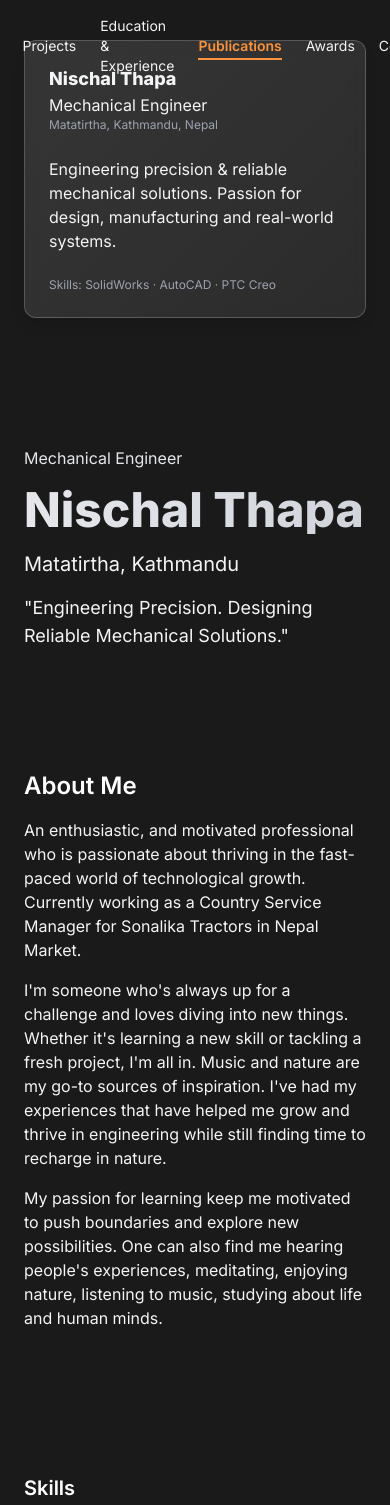
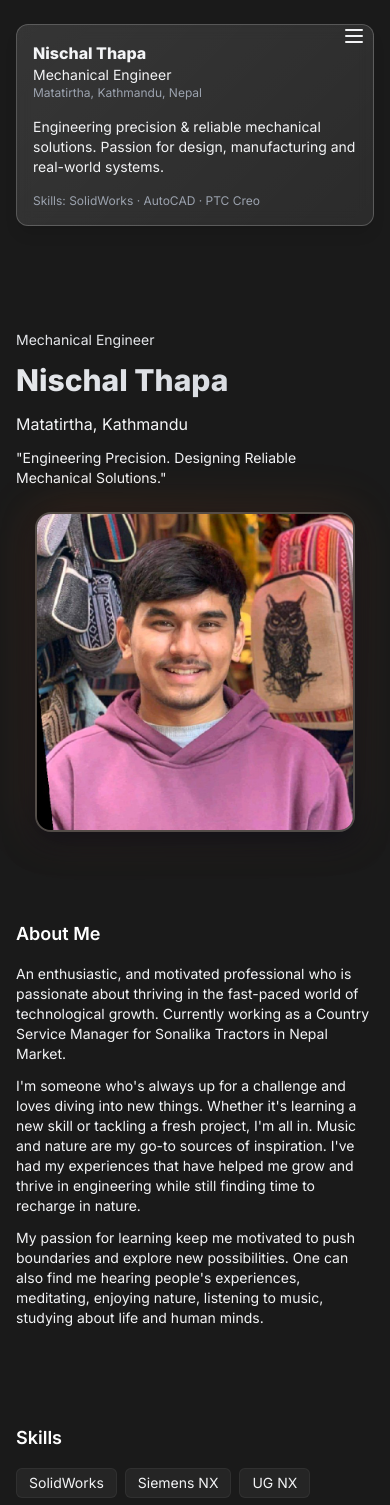
Before and after one commit to Yakuuuuuu/pureey, a React (Vite) app: page / in a window 390 px wide. Shown: the top 1505 px of the page. Built offline with nearby package versions, Linux system fonts and the light colour scheme.

Commit message:
Update components and pages

```diff
--- a/src/components/About.tsx
+++ b/src/components/About.tsx
@@ -3,17 +3,17 @@ import { motion } from 'framer-motion'
 
 export default function About(){
   return (
-    <section id="about" className="py-12">
+    <section id="about" className="py-8 sm:py-12">
       <motion.h2
         initial={{ opacity: 0, y: 20 }}
         whileInView={{ opacity: 1, y: 0 }}
         viewport={{ once: true }}
         transition={{ duration: 0.5 }}
-        className="text-2xl font-semibold mb-4"
+        className="text-lg sm:text-xl md:text-2xl font-semibold mb-4"
       >
         About Me
       </motion.h2>
-      <div className="text-gray-100 space-y-4">
+      <div className="text-sm sm:text-base text-gray-100 space-y-3 sm:space-y-4">
         <p>An enthusiastic, and motivated professional who is passionate about thriving in the fast-paced world of technological growth. Currently working as a Country Service Manager for Sonalika Tractors in Nepal Market.</p>
 
         <p>I'm someone who's always up for a challenge and loves diving into new things. Whether it's learning a new skill or tackling a fresh project, I'm all in. Music and nature are my go-to sources of inspiration. I've had my experiences that have helped me grow and thrive in engineering while still finding time to recharge in nature.</p>
--- a/src/components/EducationExperience.tsx
+++ b/src/components/EducationExperience.tsx
@@ -79,31 +79,6 @@ const allExperience = [
       'Assisted in handing the After Sales Support for Asia Market with coordination with various operation teams',
       'Gained experience in Service Issue Diagnosis, Spare Parts Operations and International Business Operations'
     ]
-  },
-  {
-    title: 'Engineering Intern',
-    company: 'Nebico Pvt. Ltd.',
-    location: 'Balaju Industrial District, Balaju, Kathmandu, Nepal',
-    dates: 'Jan 2022 - Mar 2022 · 3 mos',
-    year: '2022',
-    responsibilities: [
-      'Optimized installation and trials for new machinery in the production house',
-      'Addressed technical and engineering issues and performed regular supervision and maintenance with industry protocols',
-      'Designed and manufactured machine components for production improvement'
-    ]
-  },
-  {
-    title: 'Undergraduate Research Assistant',
-    company: 'Manav Rachna International Institute of Research & Studies',
-    location: 'Faridabad, Haryana, India',
-    dates: 'Aug 2020 - Dec 2021 · 1 yr 5 mos',
-    year: '2021',
-    responsibilities: [
-      'Conducted literature reviews and gathered data through reviews and experiments',
-      'Performed laboratory experiments and maintained detailed records',
-      'Managed references and citations, to create bibliographies and ensure accurate referencing in research publications',
-      'Assisted in the preparation of research reports, manuscripts, or presentations, and contributing to scientific papers or conference presentations based on the research findings'
-    ]
   }
 ]
 
@@ -112,7 +87,7 @@ export default function EducationExperience() {
   const [selectedExperience, setSelectedExperience] = useState<number>(0)
 
   return (
-    <section id="education-experience" className="py-12 space-y-16">
+    <section id="education-experience" className="py-8 sm:py-12 space-y-12 sm:space-y-16">
       {/* Education Section */}
       <div>
         <motion.h3
@@ -120,19 +95,19 @@ export default function EducationExperience() {
           whileInView={{ opacity: 1, y: 0 }}
           viewport={{ once: true }}
           transition={{ duration: 0.5 }}
-          className="text-xl font-semibold mb-8"
+          className="text-lg sm:text-xl font-semibold mb-6 sm:mb-8"
         >
           Education
         </motion.h3>
 
-        <div className="flex flex-col md:flex-row gap-8">
+        <div className="flex flex-col lg:flex-row gap-6 sm:gap-8">
           {/* Left: Selectable Education Titles */}
-          <div className="md:w-80 flex-shrink-0">
-            <div className="relative pl-8">
+          <div className="lg:w-80 flex-shrink-0">
+            <div className="relative pl-6 sm:pl-8">
               {/* Vertical line */}
               <div className="absolute left-0 top-0 bottom-0 w-0.5 bg-gradient-to-b from-orange-400/50 via-orange-400/30 to-transparent" />
 
-              <div className="space-y-4">
+              <div className="space-y-3 sm:space-y-4">
                 {allEducation.map((edu, index) => {
                   const isActive = selectedEducation === index
                   return (
@@ -143,7 +118,7 @@ export default function EducationExperience() {
                       whileInView={{ opacity: 1, x: 0 }}
                       viewport={{ once: true }}
                       transition={{ duration: 0.3, delay: index * 0.1 }}
-                      className={`relative w-full text-left p-4 rounded-lg transition-all ${
+                      className={`relative w-full text-left p-3 sm:p-4 rounded-lg transition-all ${
                         isActive
                           ? 'bg-white/5 border border-orange-400/50 shadow-[0_0_20px_rgba(251,146,60,0.2)]'
                           : 'bg-white/3 border border-white/10 hover:bg-white/4 hover:border-orange-400/30'
@@ -152,7 +127,7 @@ export default function EducationExperience() {
                       whileTap={{ scale: 0.98 }}
                     >
                       {/* Timeline dot */}
-                      <div className={`absolute -left-8 top-1/2 -translate-y-1/2 w-3 h-3 rounded-full border-2 transition-all ${
+                      <div className={`absolute -left-6 sm:-left-8 top-1/2 -translate-y-1/2 w-3 h-3 rounded-full border-2 transition-all ${
                         isActive
                           ? 'bg-orange-400 border-orange-400 shadow-[0_0_10px_rgba(251,146,60,0.5)]'
                           : 'bg-[#1a1a1a] border-orange-400/50'
@@ -177,12 +152,12 @@ export default function EducationExperience() {
             initial={{ opacity: 0, x: 20 }}
             animate={{ opacity: 1, x: 0 }}
             transition={{ duration: 0.3 }}
-            className="flex-1 bg-white/3 p-6 rounded-lg glass border border-white/10"
+            className="flex-1 bg-white/3 p-4 sm:p-6 rounded-lg glass border border-white/10"
           >
             {allEducation[selectedEducation] && (
-              <div className="space-y-4">
+              <div className="space-y-3 sm:space-y-4">
                 <div>
-                  <div className="font-semibold text-lg text-orange-400 mb-1">
+                  <div className="font-semibold text-base sm:text-lg text-orange-400 mb-1">
                     {allEducation[selectedEducation].degree}
                   </div>
                   <div className="text-sm text-gray-300 mt-1">
@@ -232,19 +207,19 @@ export default function EducationExperience() {
           whileInView={{ opacity: 1, y: 0 }}
           viewport={{ once: true }}
           transition={{ duration: 0.5 }}
-          className="text-xl font-semibold mb-8"
+          className="text-lg sm:text-xl font-semibold mb-6 sm:mb-8"
         >
           Experience
         </motion.h3>
 
-        <div className="flex flex-col md:flex-row gap-8">
+        <div className="flex flex-col lg:flex-row gap-6 sm:gap-8">
           {/* Left: Selectable Experience Titles */}
-          <div className="md:w-80 flex-shrink-0">
-            <div className="relative pl-8">
+          <div className="lg:w-80 flex-shrink-0">
+            <div className="relative pl-6 sm:pl-8">
               {/* Vertical line */}
               <div className="absolute left-0 top-0 bottom-0 w-0.5 bg-gradient-to-b from-orange-400/50 via-orange-400/30 to-transparent" />
 
-              <div className="space-y-4">
+              <div className="space-y-3 sm:space-y-4">
                 {allExperience.map((exp, index) => {
                   const isActive = selectedExperience === index
                   return (
@@ -255,7 +230,7 @@ export default function EducationExperience() {
                       whileInView={{ opacity: 1, x: 0 }}
                       viewport={{ once: true }}
                       transition={{ duration: 0.3, delay: index * 0.1 }}
-                      className={`relative w-full text-left p-4 rounded-lg transition-all ${
+                      className={`relative w-full text-left p-3 sm:p-4 rounded-lg transition-all ${
                         isActive
                           ? 'bg-white/5 border border-orange-400/50 shadow-[0_0_20px_rgba(251,146,60,0.2)]'
                           : 'bg-white/3 border border-white/10 hover:bg-white/4 hover:border-orange-400/30'
@@ -264,7 +239,7 @@ export default function EducationExperience() {
                       whileTap={{ scale: 0.98 }}
                     >
                       {/* Timeline dot */}
-                      <div className={`absolute -left-8 top-1/2 -translate-y-1/2 w-3 h-3 rounded-full border-2 transition-all ${
+                      <div className={`absolute -left-6 sm:-left-8 top-1/2 -translate-y-1/2 w-3 h-3 rounded-full border-2 transition-all ${
                         isActive
                           ? 'bg-orange-400 border-orange-400 shadow-[0_0_10px_rgba(251,146,60,0.5)]'
                           : 'bg-[#1a1a1a] border-orange-400/50'
@@ -289,12 +264,12 @@ export default function EducationExperience() {
             initial={{ opacity: 0, x: 20 }}
             animate={{ opacity: 1, x: 0 }}
             transition={{ duration: 0.3 }}
-            className="flex-1 bg-white/3 p-6 rounded-lg glass border border-white/10"
+            className="flex-1 bg-white/3 p-4 sm:p-6 rounded-lg glass border border-white/10"
           >
             {allExperience[selectedExperience] && (
-              <div className="space-y-4">
+              <div className="space-y-3 sm:space-y-4">
                 <div>
-                  <div className="font-semibold text-lg text-orange-400 mb-1">
+                  <div className="font-semibold text-base sm:text-lg text-orange-400 mb-1">
                     {allExperience[selectedExperience].title}
                   </div>
                   <div className="text-sm text-gray-300 mt-1">
@@ -309,7 +284,7 @@ export default function EducationExperience() {
                 </div>
 
                 {allExperience[selectedExperience].responsibilities && allExperience[selectedExperience].responsibilities.length > 0 && (
-                  <div className="pt-4 border-t border-white/10 space-y-2">
+                  <div className="pt-3 sm:pt-4 border-t border-white/10 space-y-2">
                     {allExperience[selectedExperience].responsibilities.map((resp, idx) => (
                       <div key={idx} className="text-sm text-gray-100 leading-relaxed">
                         • {resp}
--- a/src/components/Footer.tsx
+++ b/src/components/Footer.tsx
@@ -4,8 +4,8 @@ export default function Footer(){
   const currentYear = new Date().getFullYear()
 
   return (
-    <footer className="py-8 text-center text-base text-gray-200 border-t border-white/15 mt-12">
-      <div className="max-w-7xl mx-auto px-6">
+    <footer className="py-6 sm:py-8 text-center text-sm sm:text-base text-gray-200 border-t border-white/15 mt-8 sm:mt-12">
+      <div className="max-w-7xl mx-auto px-4 sm:px-6">
         <div>© {currentYear} Nischal Thapa – Mechanical Engineer</div>
       </div>
     </footer>
--- a/src/components/Hero.tsx
+++ b/src/components/Hero.tsx
@@ -4,19 +4,19 @@ import profileImage from '../assets/profile-image.jpeg'
 
 export default function Hero(){
   return (
-    <section id="home" className="py-6 pt-24">
-      <div className="grid grid-cols-1 md:grid-cols-2 gap-6 items-center">
+    <section id="home" className="py-6 pt-20 sm:pt-24">
+      <div className="grid grid-cols-1 md:grid-cols-2 gap-6 md:gap-8 items-center">
         <motion.div
           initial={{ opacity: 0, x: -20 }}
           animate={{ opacity: 1, x: 0 }}
           transition={{ duration: 0.6 }}
-          className="space-y-4"
+          className="space-y-3 sm:space-y-4"
         >
           <motion.div
             initial={{ opacity: 0 }}
             animate={{ opacity: 1 }}
             transition={{ delay: 0.2 }}
-            className="text-base text-gray-200"
+            className="text-sm sm:text-base text-gray-200"
           >
             Mechanical Engineer
           </motion.div>
@@ -24,7 +24,7 @@ export default function Hero(){
             initial={{ opacity: 0, y: 20 }}
             animate={{ opacity: 1, y: 0 }}
             transition={{ delay: 0.3 }}
-            className="text-5xl md:text-6xl font-extrabold bg-gradient-to-r from-gray-200 to-gray-300 bg-clip-text text-transparent"
+            className="text-3xl sm:text-4xl md:text-5xl lg:text-6xl font-extrabold bg-gradient-to-r from-gray-200 to-gray-300 bg-clip-text text-transparent leading-tight"
           >
             Nischal Thapa
           </motion.h1>
@@ -32,7 +32,7 @@ export default function Hero(){
             initial={{ opacity: 0 }}
             animate={{ opacity: 1 }}
             transition={{ delay: 0.4 }}
-            className="text-xl text-gray-100"
+            className="text-base sm:text-lg md:text-xl text-gray-100"
           >
             Matatirtha, Kathmandu
           </motion.div>
@@ -40,7 +40,7 @@ export default function Hero(){
             initial={{ opacity: 0 }}
             animate={{ opacity: 1 }}
             transition={{ delay: 0.5 }}
-            className="text-lg text-gray-100 max-w-2xl"
+            className="text-sm sm:text-base md:text-lg text-gray-100 max-w-2xl"
           >
             "Engineering Precision. Designing Reliable Mechanical Solutions."
           </motion.p>
@@ -50,12 +50,12 @@ export default function Hero(){
           initial={{ opacity: 0, x: 20 }}
           animate={{ opacity: 1, x: 0 }}
           transition={{ duration: 0.6, delay: 0.2 }}
-          className="hidden md:flex justify-end items-center"
+          className="flex justify-center md:justify-end items-center"
         >
           <motion.div
             whileHover={{ scale: 1.02 }}
             transition={{ type: "spring", stiffness: 300 }}
-            className="relative"
+            className="relative w-full max-w-xs sm:max-w-sm md:max-w-md"
           >
             <div className="absolute inset-0 bg-gradient-to-br from-orange-500/20 to-orange-400/10 rounded-2xl blur-xl"></div>
             <motion.img
@@ -63,7 +63,7 @@ export default function Hero(){
               transition={{ type: "spring", stiffness: 300 }}
               src={profileImage}
               alt="Nischal Thapa - Mechanical Engineer"
-              className="relative w-full max-w-md h-auto rounded-2xl border-2 border-white/20 shadow-card-lg object-cover"
+              className="relative w-full h-auto rounded-2xl border-2 border-white/20 shadow-card-lg object-cover"
             />
           </motion.div>
         </motion.div>
--- a/src/components/Navbar.tsx
+++ b/src/components/Navbar.tsx
@@ -1,11 +1,13 @@
 import React, { useState, useEffect } from 'react'
 import { Link, useLocation } from 'react-router-dom'
-import { motion } from 'framer-motion'
+import { motion, AnimatePresence } from 'framer-motion'
+import { Menu, X } from 'lucide-react'
 
 export default function Navbar() {
   const location = useLocation()
   const [activeSection, setActiveSection] = useState('')
   const [isScrolled, setIsScrolled] = useState(false)
+  const [isMobileMenuOpen, setIsMobileMenuOpen] = useState(false)
 
   useEffect(() => {
     if (location.pathname !== '/') {
@@ -74,6 +76,10 @@ export default function Navbar() {
     { href: '#contact', label: 'Contact' }
   ]
 
+  const handleLinkClick = () => {
+    setIsMobileMenuOpen(false)
+  }
+
   return (
     <motion.nav
       initial={{ y: -100 }}
@@ -82,14 +88,15 @@ export default function Navbar() {
         isScrolled ? 'bg-[#1a1a1a]/95 backdrop-blur-md border-b border-white/15' : 'bg-transparent'
       }`}
     >
-      <div className="max-w-7xl mx-auto px-6 flex items-center justify-center">
-        <div className="flex items-center gap-6">
+      <div className="max-w-7xl mx-auto px-4 sm:px-6 flex items-center justify-between">
+        {/* Desktop Navigation */}
+        <div className="hidden md:flex items-center gap-6 mx-auto flex-1">
           {location.pathname === '/' ? (
             navLinks.map((link) => (
               <a
                 key={link.href}
                 href={link.href}
-                className={`text-sm transition-colors relative ${
+                className={`text-base transition-colors relative ${
                   activeSection === link.href.slice(1)
                     ? 'text-orange-400 font-semibold'
                     : 'text-gray-100 hover:text-orange-400'
@@ -108,12 +115,58 @@ export default function Navbar() {
             ))
           ) : (
             <>
-              <Link to="/" className="text-sm text-gray-100 hover:text-orange-400">Home</Link>
-              <Link to="/projects" className="text-sm text-orange-400 font-semibold">Projects</Link>
+              <Link to="/" className="text-base text-gray-100 hover:text-orange-400">Home</Link>
+              <Link to="/projects" className="text-base text-orange-400 font-semibold">Projects</Link>
             </>
           )}
         </div>
+
+        {/* Mobile Menu Button */}
+        <button
+          onClick={() => setIsMobileMenuOpen(!isMobileMenuOpen)}
+          className="md:hidden text-gray-100 hover:text-orange-400 transition-colors p-2 ml-auto"
+          aria-label="Toggle menu"
+        >
+          {isMobileMenuOpen ? <X size={24} /> : <Menu size={24} />}
+        </button>
       </div>
+
+      {/* Mobile Menu */}
+      <AnimatePresence>
+        {isMobileMenuOpen && (
+          <motion.div
+            initial={{ opacity: 0, height: 0 }}
+            animate={{ opacity: 1, height: 'auto' }}
+            exit={{ opacity: 0, height: 0 }}
+            transition={{ duration: 0.2 }}
+            className="md:hidden bg-[#1a1a1a]/98 backdrop-blur-md border-b border-white/15 overflow-hidden"
+          >
+            <div className="max-w-7xl mx-auto px-4 py-4 space-y-3 text-right">
+              {location.pathname === '/' ? (
+                navLinks.map((link) => (
+                  <a
+                    key={link.href}
+                    href={link.href}
+                    onClick={handleLinkClick}
+                    className={`block text-base py-2 transition-colors ${
+                      activeSection === link.href.slice(1)
+                        ? 'text-orange-400 font-semibold'
+                        : 'text-gray-100 hover:text-orange-400'
+                    }`}
+                  >
+                    {link.label}
+                  </a>
+                ))
+              ) : (
+                <>
+                  <Link to="/" onClick={handleLinkClick} className="block text-base py-2 text-gray-100 hover:text-orange-400">Home</Link>
+                  <Link to="/projects" onClick={handleLinkClick} className="block text-base py-2 text-orange-400 font-semibold">Projects</Link>
+                </>
+              )}
+            </div>
+          </motion.div>
+        )}
+      </AnimatePresence>
     </motion.nav>
   )
 }
--- a/src/components/Publications.tsx
+++ b/src/components/Publications.tsx
@@ -25,13 +25,13 @@ const publications = [
 
 export default function Publications(){
   return (
-    <section id="publications" className="py-12">
+    <section id="publications" className="py-8 sm:py-12">
       <motion.h3
         initial={{ opacity: 0, y: 20 }}
         whileInView={{ opacity: 1, y: 0 }}
         viewport={{ once: true }}
         transition={{ duration: 0.5 }}
-        className="text-xl font-semibold mb-6"
+        className="text-lg sm:text-xl font-semibold mb-4 sm:mb-6"
       >
         Publications
       </motion.h3>
@@ -45,8 +45,8 @@ export default function Publications(){
             transition={{ duration: 0.5, delay: index * 0.1 }}
           >
             <Card className="hover:translate-y-[-6px] transition-all duration-300 hover:shadow-card-lg h-full flex flex-col">
-              <div className="font-semibold text-lg mb-2">{pub.title}</div>
-              <div className="text-base text-gray-100 my-2 flex-grow">{pub.publisher}</div>
+              <div className="font-semibold text-base sm:text-lg mb-2">{pub.title}</div>
+              <div className="text-sm sm:text-base text-gray-100 my-2 flex-grow">{pub.publisher}</div>
               <div className="flex flex-wrap gap-2 mb-3">
                 <span className="text-xs bg-white/6 px-2 py-1 rounded border border-white/5">
                   {pub.date}
--- a/src/components/Skills.tsx
+++ b/src/components/Skills.tsx
@@ -13,17 +13,17 @@ const skills = [
 
 export default function Skills(){
   return (
-    <section id="skills" className="py-12">
+    <section id="skills" className="py-8 sm:py-12">
       <motion.h3
         initial={{ opacity: 0, y: 20 }}
         whileInView={{ opacity: 1, y: 0 }}
         viewport={{ once: true }}
         transition={{ duration: 0.5 }}
-        className="text-xl font-semibold mb-4"
+        className="text-lg sm:text-xl font-semibold mb-4"
       >
         Skills
       </motion.h3>
-      <div className="flex flex-wrap gap-3">
+      <div className="flex flex-wrap gap-2 sm:gap-3">
         {skills.map((s, index) => (
           <motion.div
             key={s}
--- a/src/pages/Home.tsx
+++ b/src/pages/Home.tsx
@@ -16,33 +16,33 @@ export default function Home() {
     <div className="min-h-screen font-sans bg-[#1a1a1a] text-gray-100">
       <Navbar />
 
-      <div className="max-w-7xl mx-auto px-6 py-10 grid grid-cols-1 lg:grid-cols-12 gap-8">
+      <div className="max-w-7xl mx-auto px-4 sm:px-6 py-6 sm:py-10 grid grid-cols-1 lg:grid-cols-12 gap-6 sm:gap-8">
         {/* Left column: profile card (sticky) */}
         <aside className="lg:col-span-4">
           <motion.div
             initial={{ opacity: 0, y: 20 }}
             animate={{ opacity: 1, y: 0 }}
             transition={{ duration: 0.6 }}
-            className="sticky top-20 glass p-6 rounded-xl border border-white/20 shadow-lg hover:shadow-card-lg transition-shadow"
+            className="lg:sticky lg:top-20 glass p-4 sm:p-6 rounded-xl border border-white/20 shadow-lg hover:shadow-card-lg transition-shadow"
           >
             <div>
-              <div className="font-bold text-lg">Nischal Thapa</div>
-              <div className="text-base text-gray-100">Mechanical Engineer</div>
+              <div className="font-bold text-base sm:text-lg">Nischal Thapa</div>
+              <div className="text-sm sm:text-base text-gray-100">Mechanical Engineer</div>
               <div className="text-xs text-gray-400">Matatirtha, Kathmandu, Nepal</div>
             </div>
 
-            <div className="mt-6 text-base text-gray-100">
+            <div className="mt-4 sm:mt-6 text-sm sm:text-base text-gray-100">
               Engineering precision & reliable mechanical solutions. Passion for design, manufacturing and real-world systems.
             </div>
 
-            <div className="mt-6 text-xs text-gray-400">
+            <div className="mt-4 sm:mt-6 text-xs text-gray-400">
               <div>Skills: SolidWorks · AutoCAD · PTC Creo</div>
             </div>
           </motion.div>
         </aside>
 
         {/* Right column: content */}
-        <div className="lg:col-span-8 space-y-12">
+        <div className="lg:col-span-8 space-y-8 sm:space-y-12">
           <Hero />
           <About />
           <Skills />
```
Also changed, not shown: src/components/Contact.tsx (+12 -14 lines), src/components/Honors.tsx (+6 -6 lines), src/components/Projects.tsx (+6 -6 lines), src/pages/AllProjects.tsx (+6 -6 lines).
